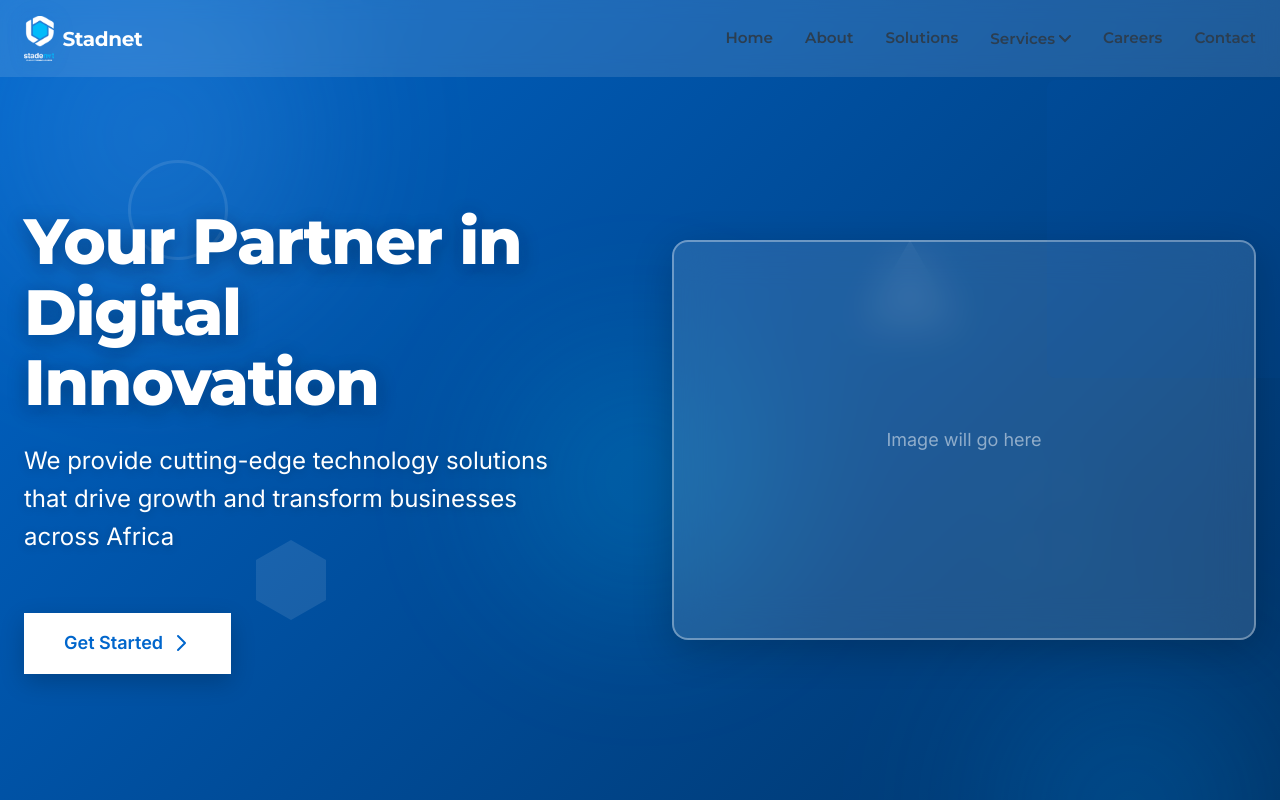
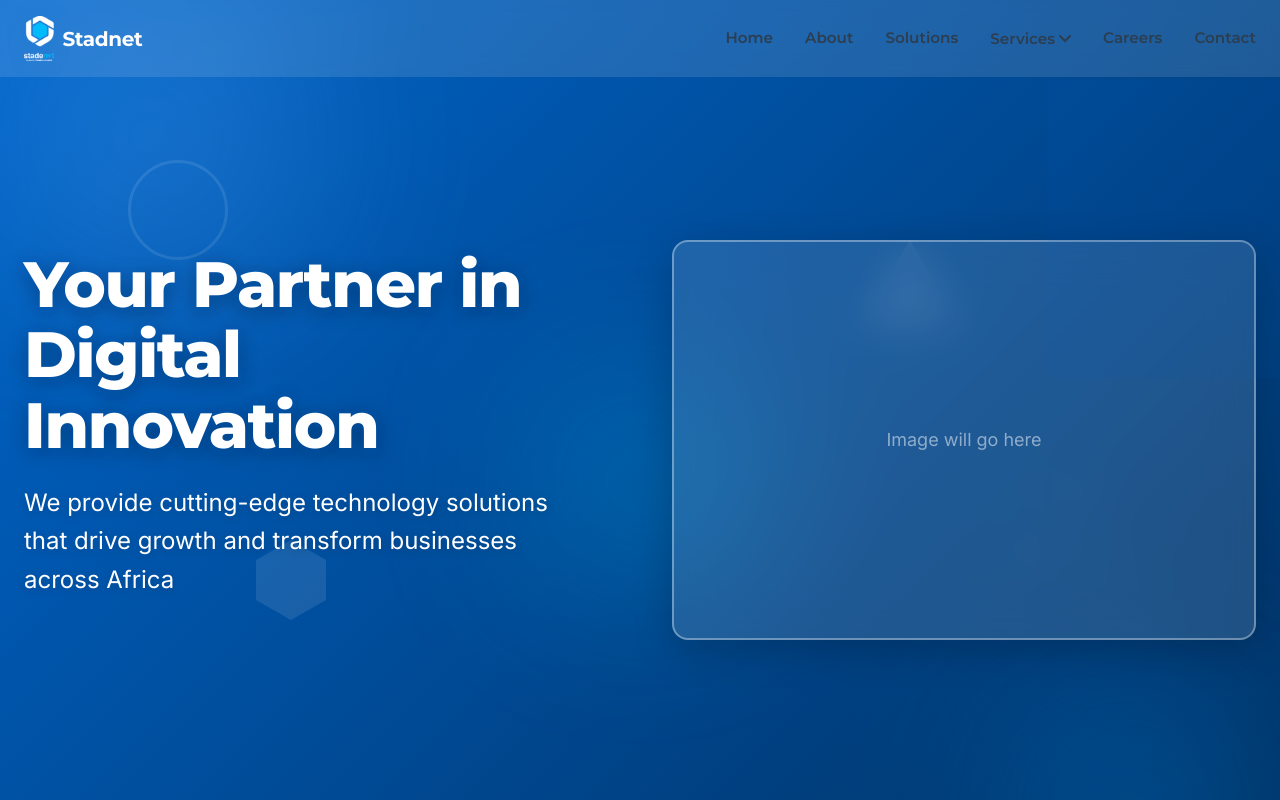
Before and after one commit to chrisarpong/stadnet-technologies, a React (Vite) app: page / in a window 1280 px wide. Shown: the top 800 px of the page. Built offline with nearby package versions, Linux system fonts and the light colour scheme.

Commit message:
fix: Remove 'Get Started' CTA button from Home page hero

```diff
--- a/src/pages/Home.jsx
+++ b/src/pages/Home.jsx
@@ -86,8 +86,6 @@ const Home = () => {
             <ParallaxHero
                 title="Your Partner in Digital Innovation"
                 subtitle="We provide cutting-edge technology solutions that drive growth and transform businesses across Africa"
-                ctaText="Get Started"
-                ctaLink="/contact"
             />
 
             {/* Interactive Service Cards */}
```
